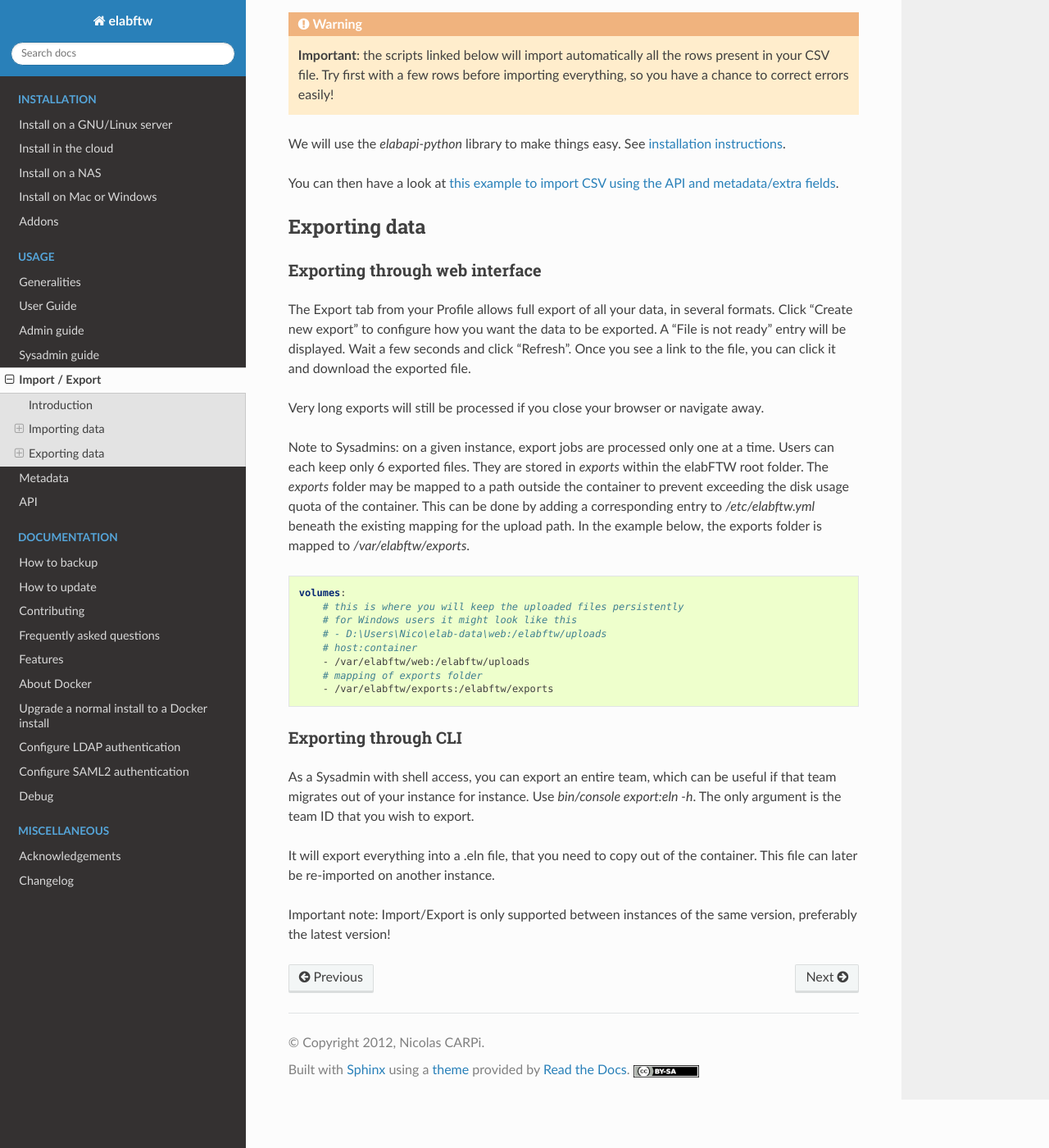
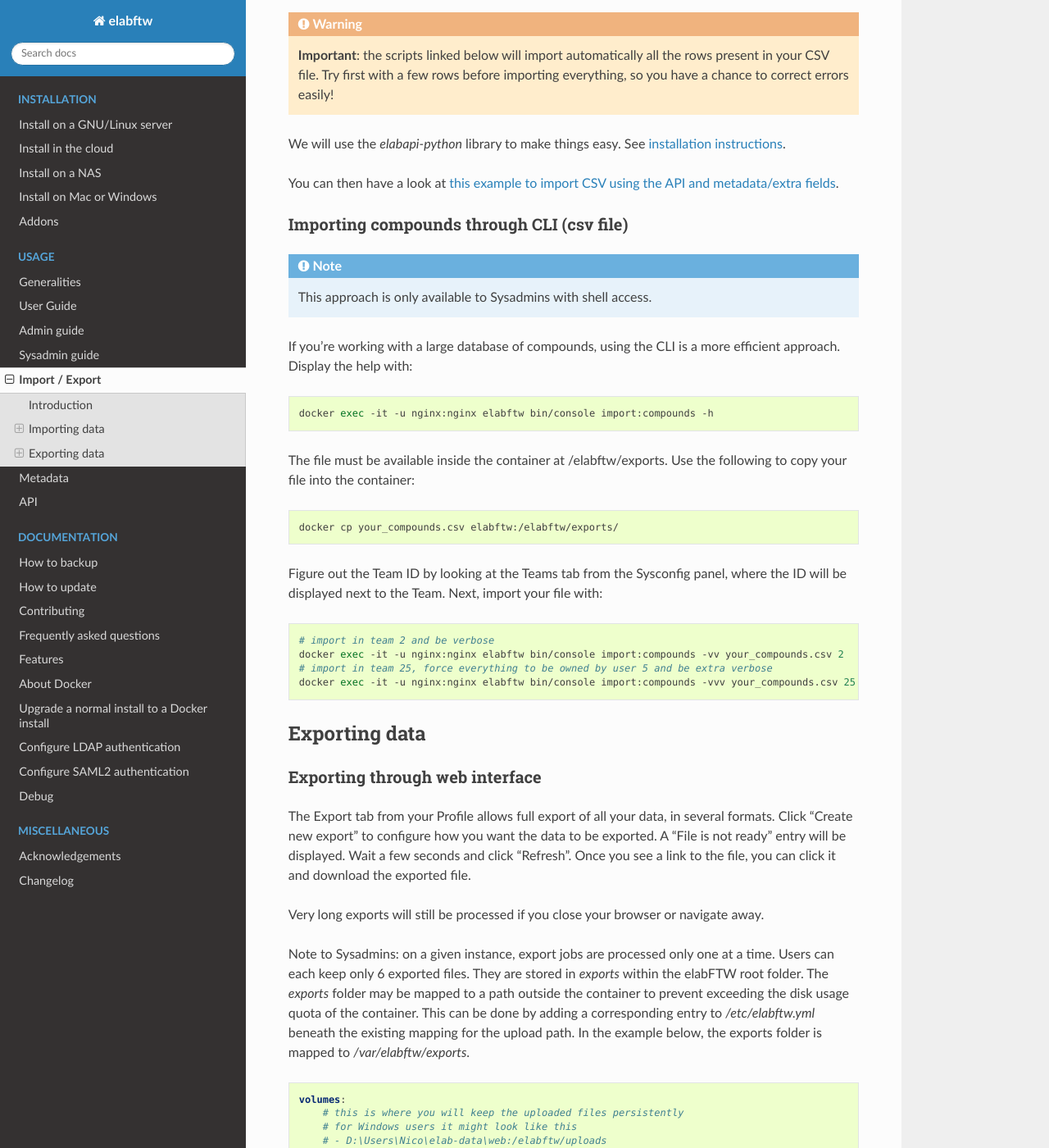
Before and after one commit to elabftw/elabdoc, a Sphinx documentation site: the page built from doc/import-export.rst, in a window 1280 px wide and 1400 px high, scrolled down 3812 px. Shown: the whole window at 82% size. Built offline with Sphinx 7.4.7 and the Read the Docs theme 3.1.0, drawn with Linux system fonts in a browser that asks for light colours; some of the changed text lies outside the part shown.

Commit message:
DOC/MAJOR: some corrections, update assets, additions for compounds and templates related topics and

```diff
--- a/doc/addons.rst
+++ b/doc/addons.rst
@@ -71,3 +71,5 @@
     # This is for the integration of the DNA Cloning tool
     - USE_OPENCLONING=true
     - OPENCLONING_URL=http://opencloning-plugin:8000/
+
+Restart the ``elabftw`` container to take these changes into account.
--- a/doc/import-export.rst
+++ b/doc/import-export.rst
@@ -64,7 +64,7 @@
 
    docker cp your.eln elabftw:/elabftw/exports/
 
-Figure out the Team ID by looking at the Team from the Sysconfig panel, where the ID will be displayed next to the Team. Next, import your file with:
+Figure out the Team ID by looking at the Teams tab from the Sysconfig panel, where the ID will be displayed next to the Team. Next, import your file with:
 
 .. code-block:: bash
 
@@ -178,6 +178,34 @@
 
 You can then have a look at `this example to import CSV using the API and metadata/extra fields <https://github.com/elabftw/elabapi-python/blob/master/examples/09-import-csv.py>`_.
 
+.. _compounds-import:
+
+Importing compounds through CLI (csv file)
+------------------------------------------
+
+.. note:: This approach is only available to Sysadmins with shell access.
+
+If you're working with a large database of compounds, using the CLI is a more efficient approach. Display the help with:
+
+.. code-block:: bash
+
+   docker exec -it -u nginx:nginx elabftw bin/console import:compounds -h
+
+The file must be available inside the container at /elabftw/exports. Use the following to copy your file into the container:
+
+.. code-block:: bash
+
+   docker cp your_compounds.csv elabftw:/elabftw/exports/
+
+Figure out the Team ID by looking at the Teams tab from the Sysconfig panel, where the ID will be displayed next to the Team. Next, import your file with:
+
+.. code-block:: bash
+
+   # import in team 2 and be verbose
+   docker exec -it -u nginx:nginx elabftw bin/console import:compounds -vv your_compounds.csv 2
+   # import in team 25, force everything to be owned by user 5 and be extra verbose
+   docker exec -it -u nginx:nginx elabftw bin/console import:compounds -vvv your_compounds.csv 25 --userid 5
+
 .. _exporting-data:
 
 Exporting data
```
Also changed, not shown: doc/user-guide.rst (+47 -16 lines), doc/img/templates-menu.png (added), doc/img/user-alt-layout.png, doc/img/user-experiments-menu.png, doc/img/user-scope-button.png, doc/img/user-show-mode.png, doc/img/user-switch-layout.png, doc/img/user-templates-menu.png (deleted), doc/img/user-view-toolbar.png.
